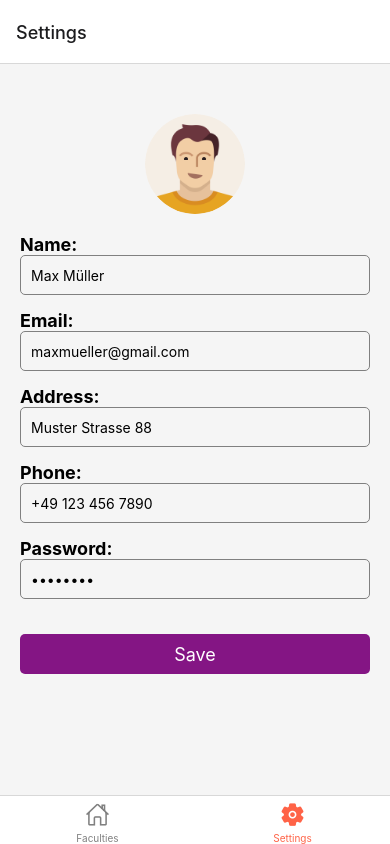
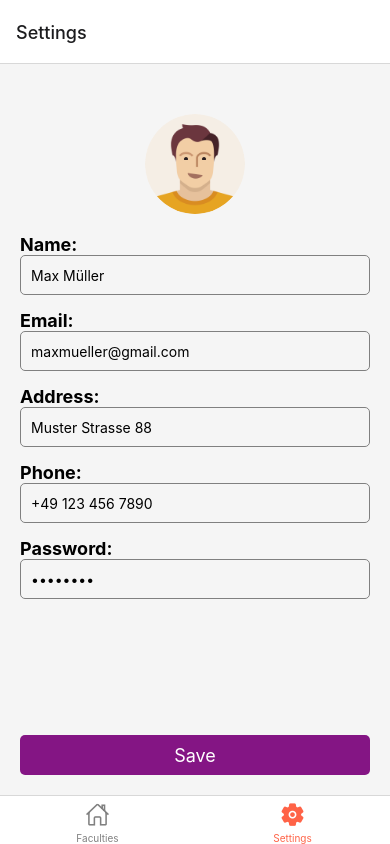
Before and after one commit to CyberRocketLab/FeedBackApp, a React Native app: screen /Settings in a window 390 px wide. Built offline with nearby package versions, Linux system fonts and the light colour scheme.

Commit message:
updated settings

```diff
--- a/screens/PersonalSettingsScreen.js
+++ b/screens/PersonalSettingsScreen.js
@@ -1,7 +1,5 @@
-// PersonalSettingsScreen.js
-
 import React, { useState } from 'react';
-import { View, Text, StyleSheet, TextInput, Alert, Image, TouchableOpacity} from 'react-native';
+import { View, Text, StyleSheet, TextInput, Alert, Image, TouchableOpacity, ScrollView } from 'react-native';
 
 function PersonalSettingsScreen() {
     const [name, setName] = useState('Max Müller');
@@ -24,7 +22,7 @@ function PersonalSettingsScreen() {
                 style={styles.userImage}
                 source={require('../image/userImage.png')}
             />
-
+            <ScrollView style={styles.scrollView}>
                 <Text style={styles.label}>Name:</Text>
                 <TextInput style={styles.input} value={name} onChangeText={setName} />
 
@@ -39,7 +37,7 @@ function PersonalSettingsScreen() {
 
                 <Text style={styles.label}>Password:</Text>
                 <TextInput style={styles.input} value={password} onChangeText={setPassword} secureTextEntry />
-
+            </ScrollView>
             <TouchableOpacity style={styles.button} onPress={handleSave}>
                 <Text style={styles.buttonText}>Save</Text>
             </TouchableOpacity>
@@ -50,17 +48,21 @@ function PersonalSettingsScreen() {
 const styles = StyleSheet.create({
     container: {
         flex: 1,
-        justifyContent: 'flex-start',
-        alignItems: 'center',
+        justifyContent: 'space-between',
+        alignItems: 'stretch',
         backgroundColor: '#F5F5F5',
         padding: 20,
         paddingTop: 50,
     },
     userImage: {
+        alignSelf: 'center',
         width: 100,
         height: 100,
         borderRadius: 50,
         marginBottom: 20,
+    },
+    scrollView: {
+        flex: 1,
     },
     label: {
         fontSize: 18,
@@ -77,7 +79,7 @@ const styles = StyleSheet.create({
         paddingLeft: 10,
     },
     button: {
-        // Added button style
+        alignSelf: 'center',
         width: '100%',
         height: 40,
         backgroundColor: '#841584',
@@ -87,7 +89,6 @@ const styles = StyleSheet.create({
         marginTop: 20,
     },
     buttonText: {
-        // Added buttonText style
         color: 'white',
         fontSize: 18,
     },
```
Lines whose indentation alone changed are shown as unchanged.
